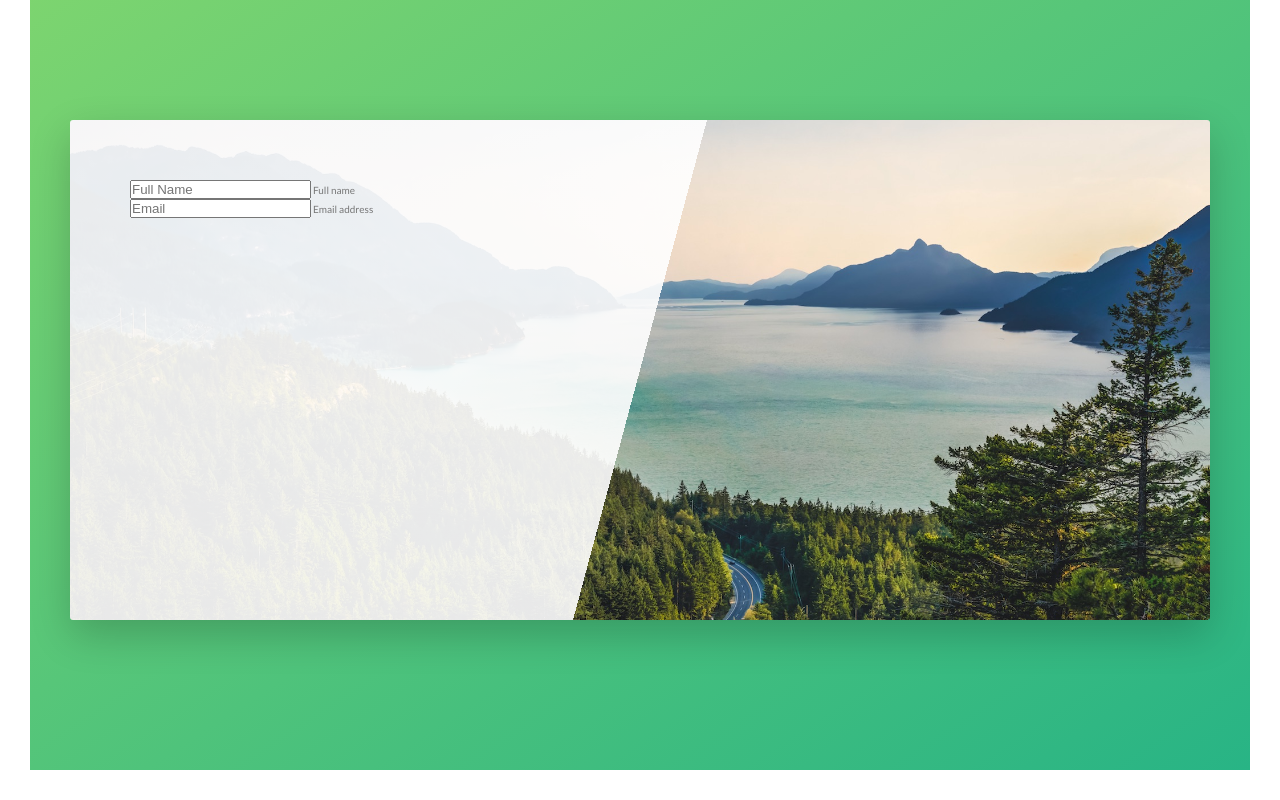
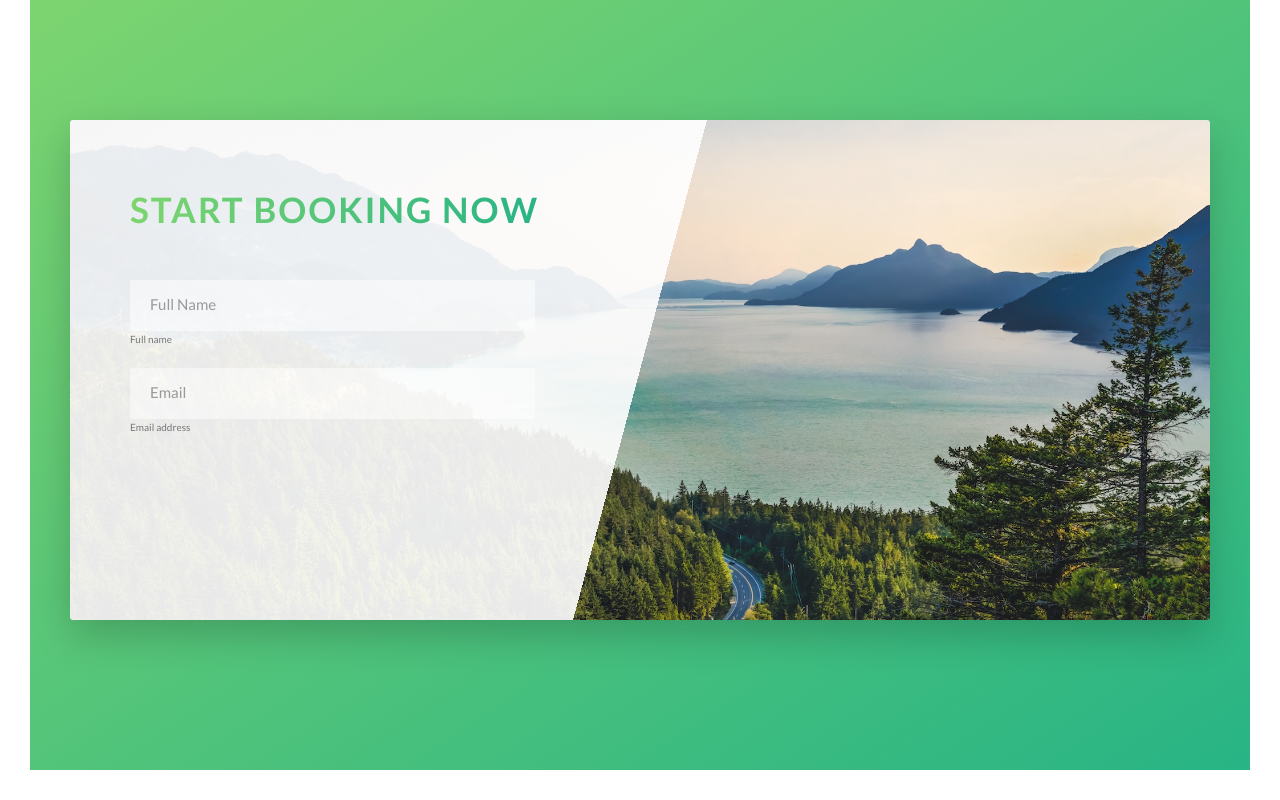
Before and after one commit to BradFabian/natour, a website: page index.html in a window 1280 px wide. Shown: the part 4490-5290 px from the top of the page. Drawn offline with Linux system fonts and the light colour scheme.

Commit message:
started designing the form

```diff
--- a/index.html
+++ b/index.html
@@ -298,6 +298,11 @@
           <div class="book">
             <div class="book__form">
               <form action="#" class='form'>
+                <div class="u-margin-bottom-medium">
+                  <h2 class="heading-secondary">
+                    Start Booking Now
+                  </h2>
+                </div>
                 <div class="form__group">
                   <input type="text" class='form__input' placeholder='Full Name' id='name' required>
                   <label for="name" class='form_label' >Full name</label>
--- a/sass/abstracts/_variables.scss
+++ b/sass/abstracts/_variables.scss
@@ -8,6 +8,7 @@ $color-tertiary-light: #2998ff;
 $color-tertiary-dark: #5643fa;
 
 $color-grey-dark: #777;
+$color-grey-dark-2: #999;
 $color-grey-light-1: #f7f7f7;
 $color-white: #fff;
 $color-black: #000;
--- /dev/null
+++ b/sass/components/_form.scss
@@ -0,0 +1,29 @@
+.form {
+  &__group:not(:last-child) {
+    margin-bottom: 2rem;
+  }
+  &__input {
+    font-size: 1.5rem;
+    font-family: inherit;
+    padding: 1.5rem 2rem;
+    border-radius: 2px;
+    background-color: rgba($color-white, 0.5);
+    border: none;
+    border-bottom: 3px solid transparent;
+    width: 90%;
+    display: block;
+
+    &::-webkit-input-placeholder {
+      color: $color-grey-dark-2;
+    }
+  }
+
+  &__input:focus {
+    outline: none;
+    box-shadow: 0 1rem 2rem rgba($color-black, 0.1);
+    border-bottom: 3px solid $color-primary;
+  }
+
+  &__label {
+  }
+}
--- a/sass/main.scss
+++ b/sass/main.scss
@@ -13,6 +13,7 @@
 @import "components/feature-box";
 @import "components/story";
 @import "components/card";
+@import "components/form";
 
 @import "pages/home";
 @import "layout/header";
```
Also changed, not shown: css/style.css.
